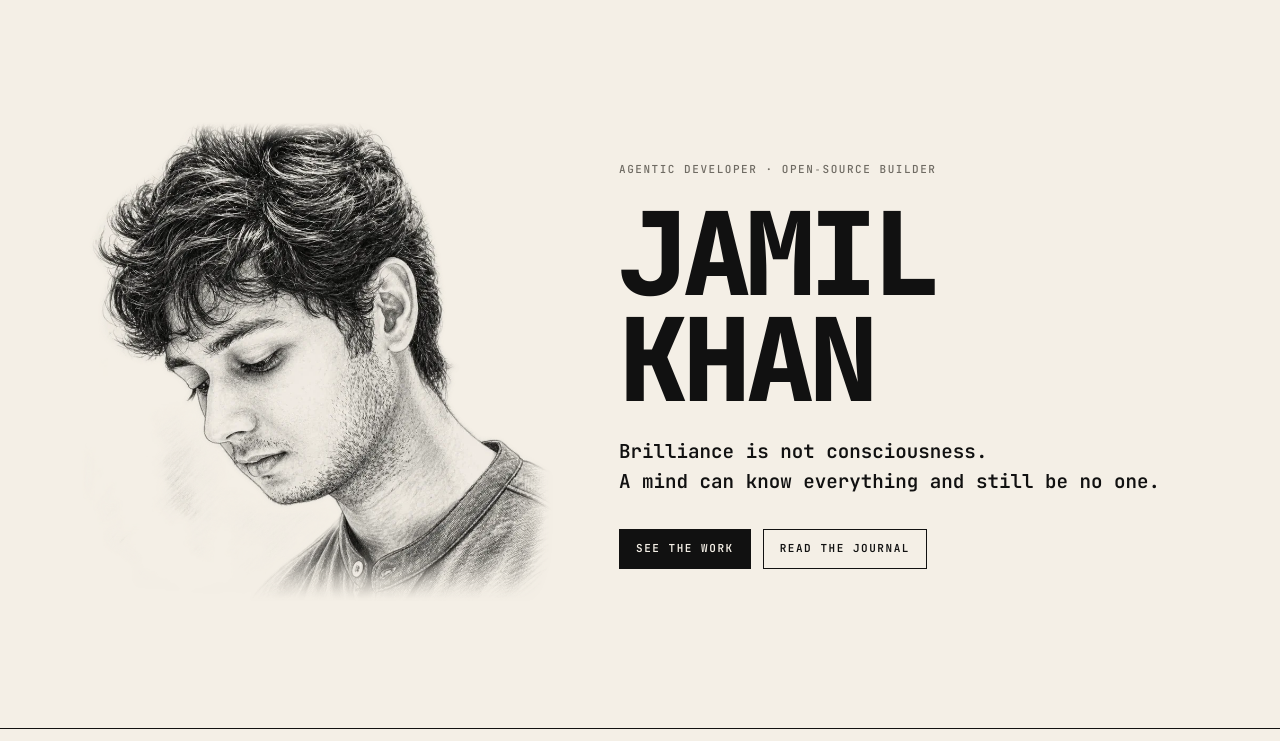
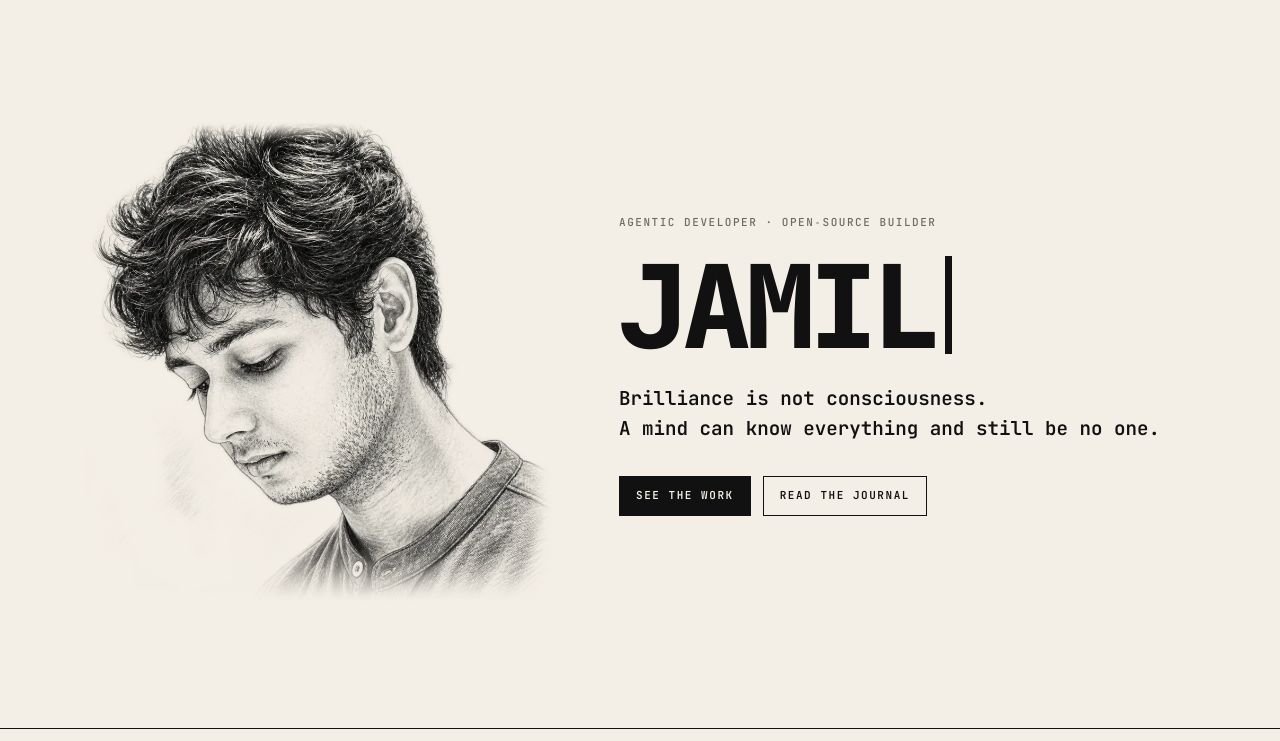
Before and after one commit to Viverun/Viverun.github.io, a plain HTML site: page index.html in a window 1280 px wide. Shown: the part 59-800 px from the top of the page. Drawn offline with Linux system fonts and the light colour scheme; no server answers.

Commit message:
Hero: just Jamil

```diff
--- a/index.html
+++ b/index.html
@@ -64,7 +64,7 @@
 
       <div class="hero-copy">
         <p class="eyebrow">Agentic developer · Open‑source builder</p>
-        <h1 class="hero-title" data-stream="name">Jamil<br />Khan<span class="cursor" aria-hidden="true"></span></h1>
+        <h1 class="hero-title" data-stream="name" aria-label="Jamil Khan">Jamil<span class="cursor" aria-hidden="true"></span></h1>
         <p class="hero-sub">Brilliance is not consciousness.<br />A mind can know everything and still be no one.</p>
         <div class="hero-actions">
           <a href="#projects" class="btn btn-primary">See the work</a>
```
